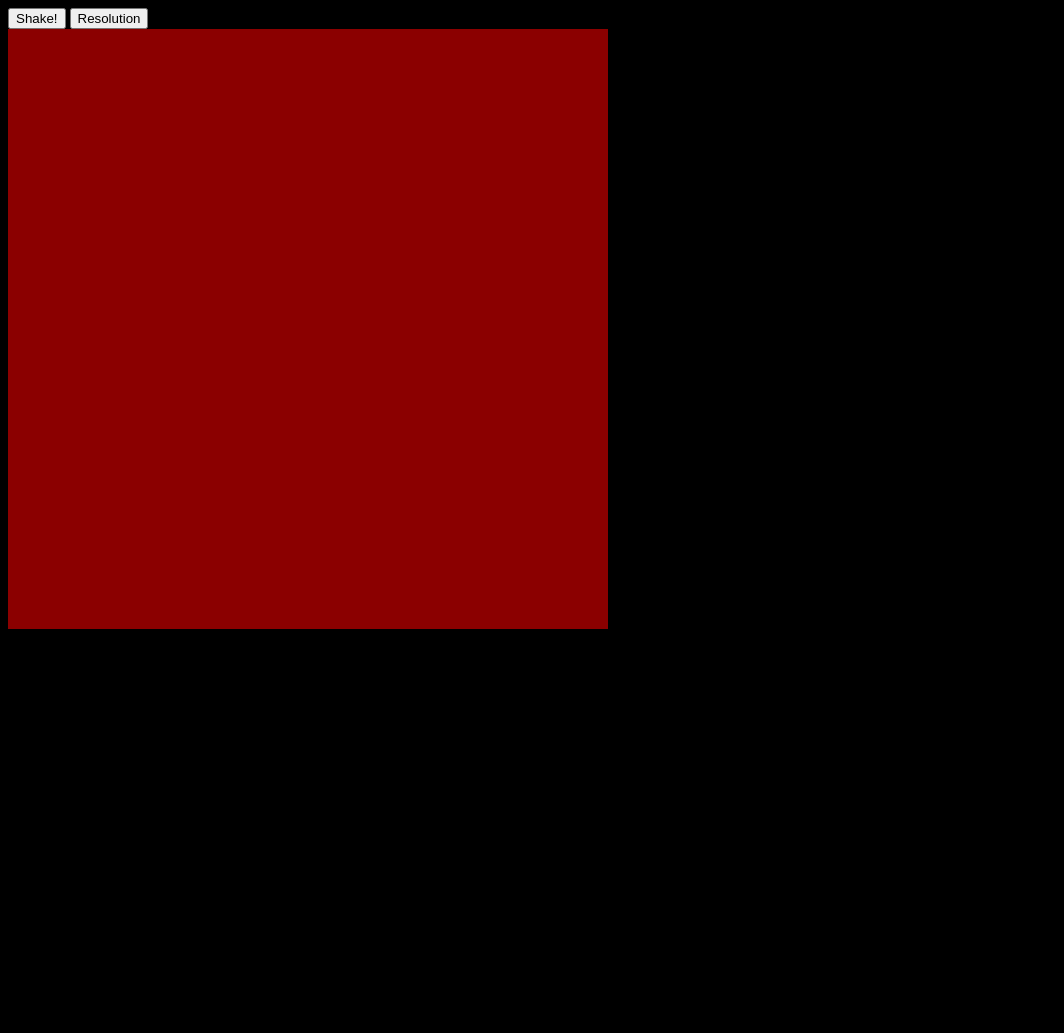
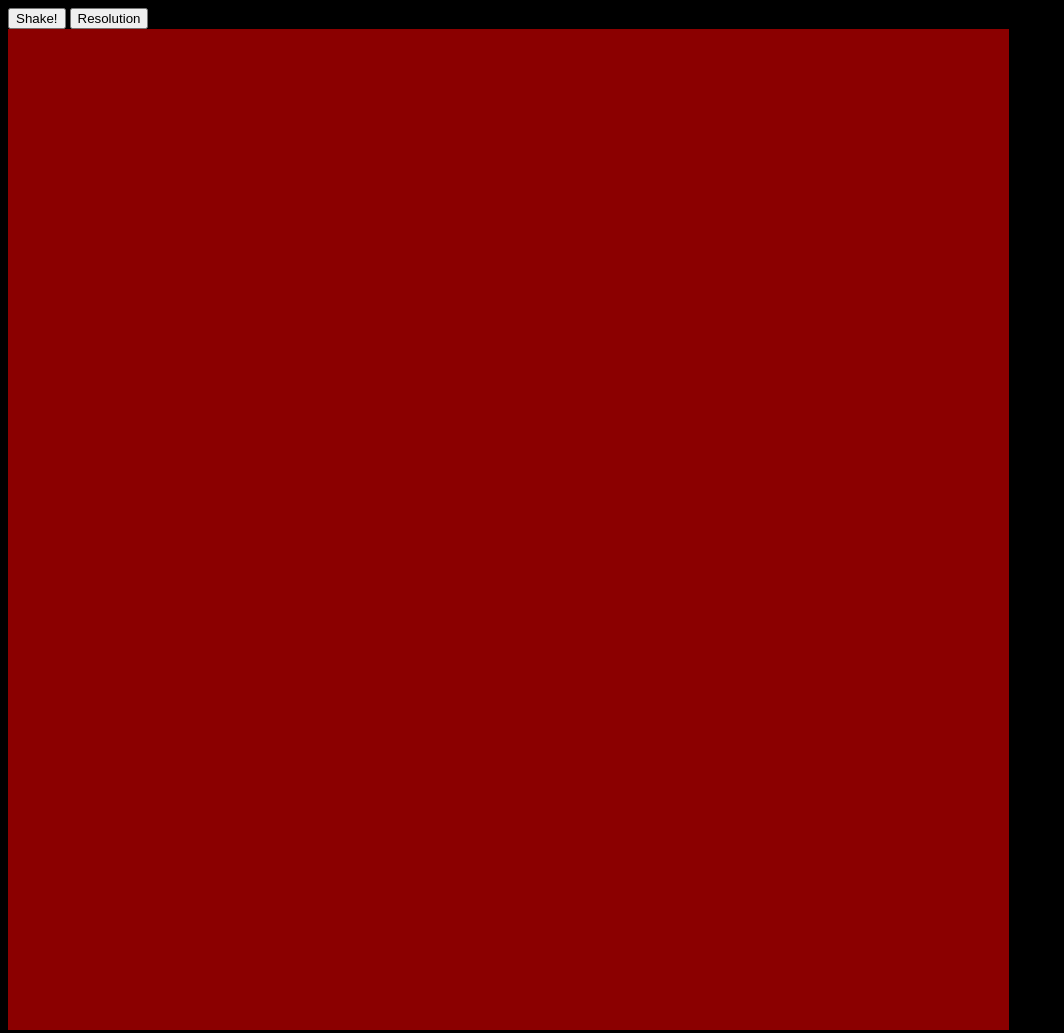
Before and after one commit to dylanjhaines/etch, a plain HTML site: page index.html in a window 1280 px wide. Shown: the whole page, without its empty margins (0-1064 px from the left). Before the commit the page ends 800 px from the top, so only its background shows below. Drawn offline with Linux system fonts and the light colour scheme.

Commit message:
change sketch size for no line breaks

```diff
--- a/style.css
+++ b/style.css
@@ -1,8 +1,8 @@
 #start {
     display: flex;
     flex-wrap: wrap;
-    width: 600px;
-    height: 600px;
+    width: 1001px;
+    height: 1001px;
 }
 
 body {
```
